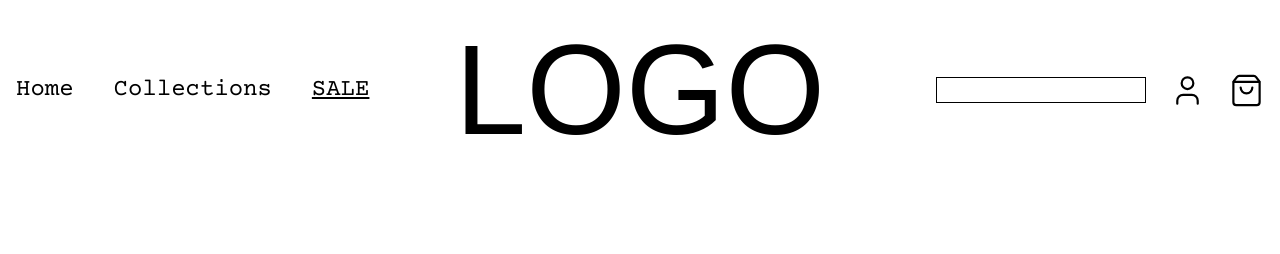
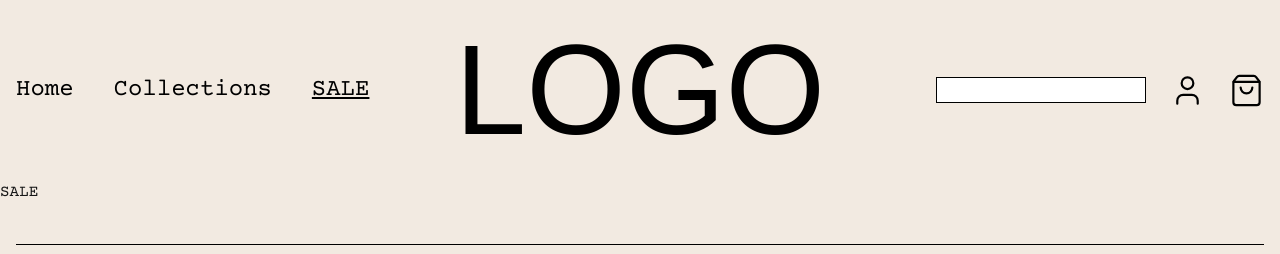
Before and after one commit to Judy-P-Eldh/fashion-e-commerce, a Next.js app: page /sale in a window 1280 px wide. Before the commit this address had no page. Shown: the top 254 px of the page. Built offline with nearby package versions, Linux system fonts and the light colour scheme; a web font is replaced by a local one.

Commit message:
fix: hudration error with nextLink underline styling

```diff
--- a/app/globals.css
+++ b/app/globals.css
@@ -70,7 +70,6 @@ h4 {
 
 a {
   color: inherit;
-  text-decoration: none;
 }
 
 @media (prefers-color-scheme: dark) {
--- /dev/null
+++ b/app/sale/page.tsx
@@ -0,0 +1,3 @@
+export default function Sale() {
+  return <div>SALE</div>;
+}
--- /dev/null
+++ b/components/navigation-link.tsx
@@ -0,0 +1,18 @@
+'use client';
+
+import Link from 'next/link';
+export default function NavigationLink({
+  href,
+  isActive,
+  text,
+}: {
+  href: string;
+  isActive: boolean;
+  text: string;
+}) {
+  return (
+    <Link href={href} className={isActive ? 'underline' : ''}>
+      {text}
+    </Link>
+  );
+}
--- a/components/navigation-links.tsx
+++ b/components/navigation-links.tsx
@@ -1,7 +1,6 @@
 'use client';
-import Link from 'next/link';
+import NavigationLink from "./navigation-link"
 import { usePathname } from 'next/navigation';
-import { useEffect, useState } from 'react';
 
 export default function NavigationLinks() {
   const pathname = usePathname();
@@ -10,24 +9,19 @@ export default function NavigationLinks() {
     { name: 'Collections', href: '/collections/women' },
     { name: 'SALE', href: '/sale' },
   ];
+
   const isActive = (href: string) => {
-    if (!mounted) return false;
-
     return pathname === href || pathname.startsWith(href + '/');
   };
-  const [mounted, setMounted] = useState(false);
-  useEffect(() => setMounted(true), []);
 
   return (
     <nav className="grid">
       <ul className="flex items-center text-2xl">
         {links.map((link) => {
           return (
-            <li
-              key={link.name}
-              className={`${mounted && isActive(link.href) ? 'underline' : ''} mr-10`}
-            >
-              <Link href={link.href}>{link.name}</Link>
+            <li key={link.name} className={'mr-10'}>
+              <NavigationLink href={link.href} isActive={isActive(link.href)} text={link.name}>
+              </NavigationLink>
             </li>
           );
         })}
```
